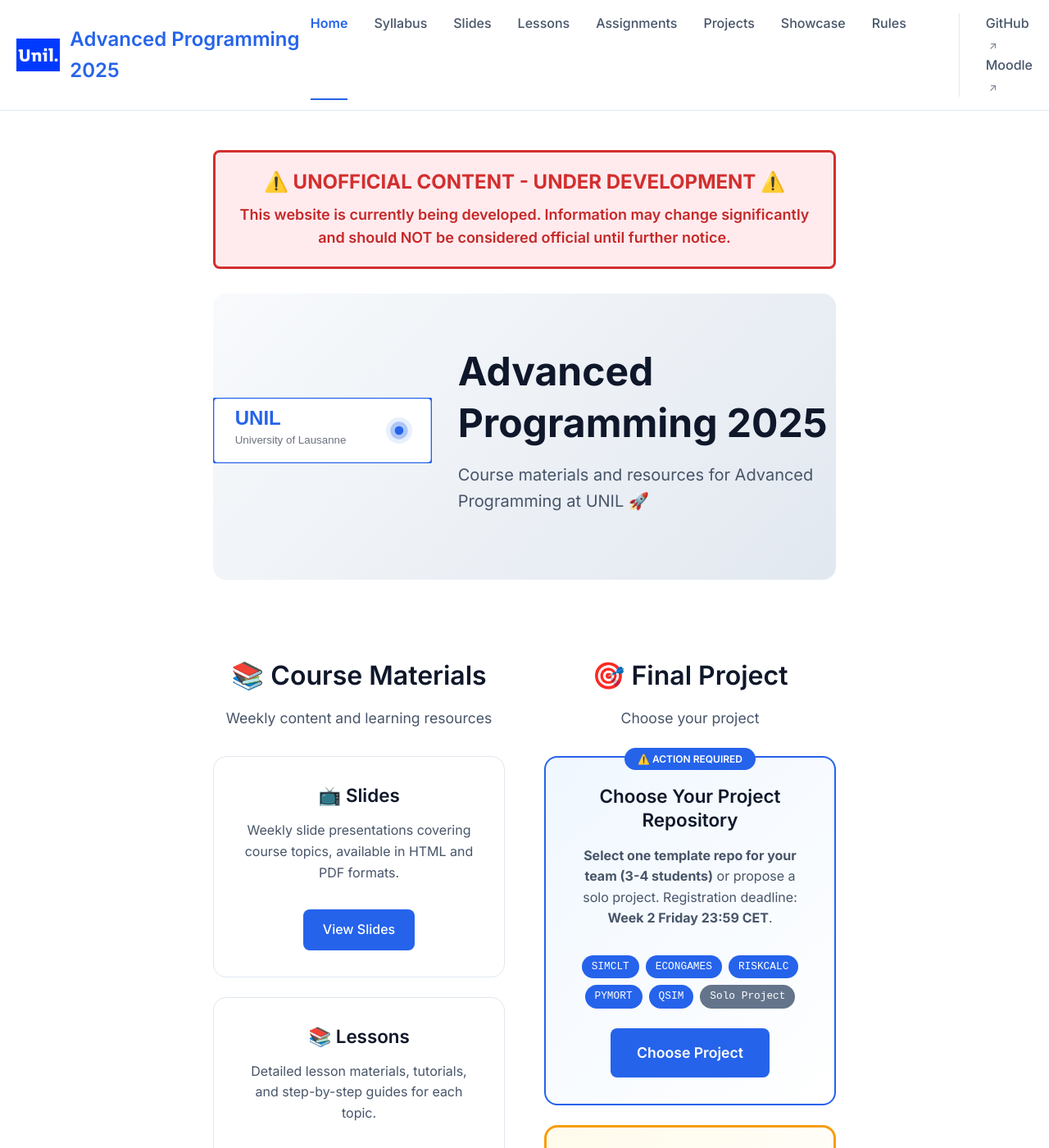
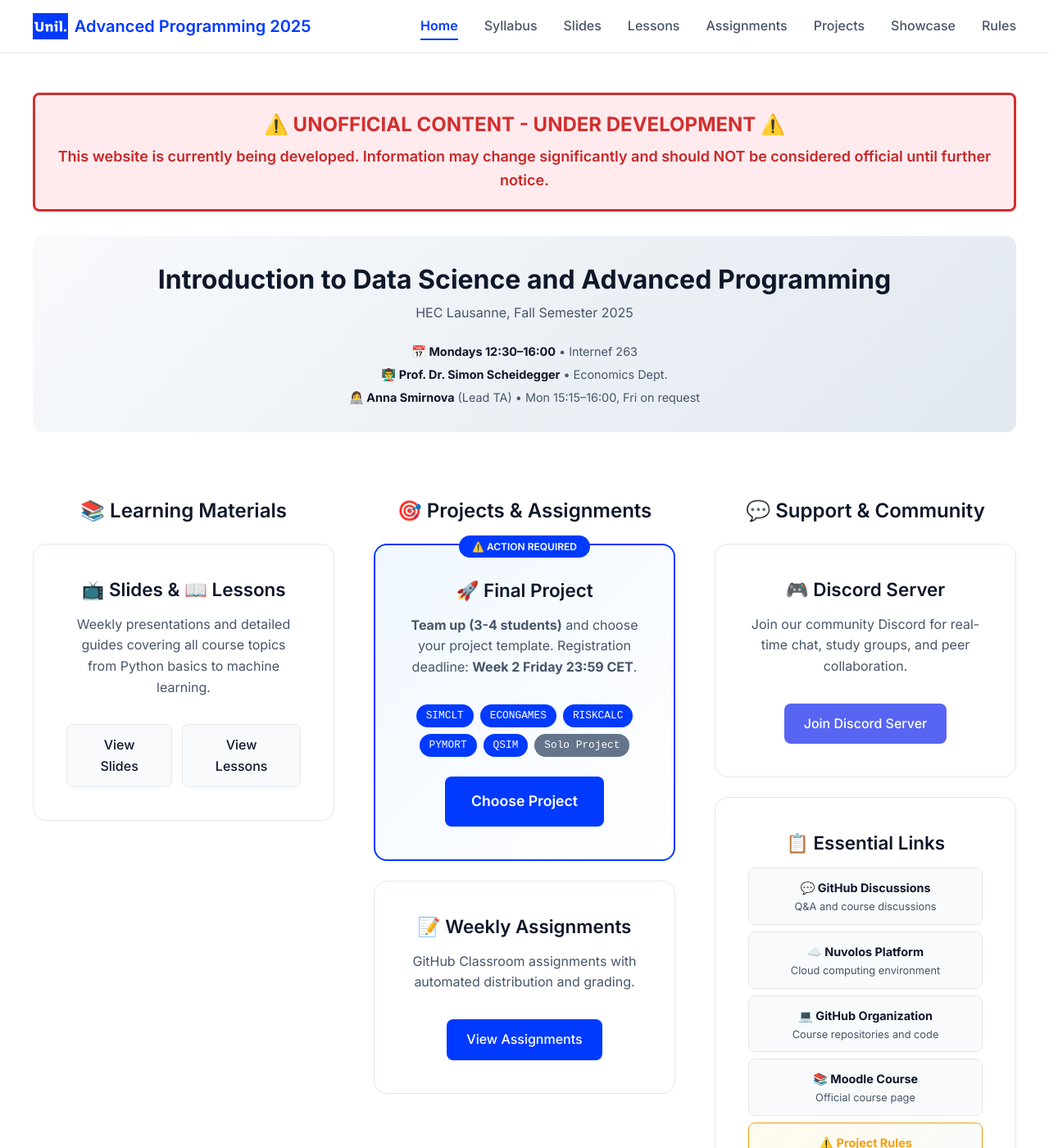
Before and after one commit to ap-unil-2025/course-materials, a Jekyll site: the page built from docs/index.html, in a window 1280 px wide and 1400 px high. Shown: the whole window at 82% size. Built offline with Jekyll 4.4.1, drawn with Linux system fonts in a browser that asks for light colours; some of the changed text lies outside the part shown.

Commit message:
Redesign homepage with improved layout and UNIL branding
- Reorganize homepage into clean 3-column layout (Materials/Projects/Support)
- Use official UNIL blue color (#003aff) throughout site
- Consolidate course info into hero section with essential details
- Add Discord server card and comprehensive support links
- Remove external nav links and integrate into support section
- Optimize navigation spacing and logo sizing
- Expand site width from 800px to 1400px for better card layout
- Improve mobile responsiveness with progressive column stacking

🤖 Generated with Claude Code

Co-Authored-By: Claude <noreply@anthropic.com>

```diff
--- a/docs/assets/css/style.scss
+++ b/docs/assets/css/style.scss
@@ -4,7 +4,7 @@
 @import url('https://fonts.googleapis.com/css2?family=Inter:wght@300;400;500;600;700&family=JetBrains+Mono:wght@400;500&display=swap');
 
 :root {
-  --primary-color: #2563eb;
+  --primary-color: #003aff;
   --secondary-color: #64748b;
   --accent-color: #0f172a;
   --background-color: #ffffff;
@@ -33,9 +33,9 @@ body {
 }
 
 .wrapper {
-  max-width: 1600px;
+  max-width: 1400px;
   margin: 0 auto;
-  padding: 0 20px;
+  padding: 0 40px;
 }
 
 .site-header {
@@ -58,8 +58,8 @@ body {
 .site-title {
   display: flex;
   align-items: center;
-  gap: 0.75rem;
-  font-size: 1.5rem;
+  gap: 0.5rem;
+  font-size: 1.25rem;
   font-weight: 600;
   color: var(--primary-color);
   text-decoration: none;
@@ -72,7 +72,7 @@ body {
 }
 
 .site-logo {
-  height: 40px;
+  height: 32px;
   width: auto;
   transition: transform 0.2s ease;
 }
@@ -82,7 +82,7 @@ body {
 }
 
 .site-title-text {
-  font-size: 1.5rem;
+  font-size: 1.25rem;
   font-weight: 600;
 }
 
@@ -159,9 +159,14 @@ body {
   margin-left: 1rem;
 }
 
-.page-content, .post-content {
+.post-content {
   max-width: 800px;
   margin: 0 auto;
+}
+
+.page-content {
+  width: 100%;
+  margin: 0;
 }
 
 h1, h2, h3, h4, h5, h6 {
@@ -339,7 +344,7 @@ tr:hover {
 }
 
 .btn:hover {
-  background-color: #1d4ed8;
+  background-color: #0031d9;
   transform: translateY(-1px);
   color: white;
   text-decoration: none;
@@ -358,7 +363,7 @@ tr:hover {
 
 @media (max-width: 768px) {
   .wrapper {
-    padding: 0 15px;
+    padding: 0 20px;
   }
 
   .site-nav {
@@ -367,15 +372,15 @@ tr:hover {
   }
 
   .site-title {
-    gap: 0.5rem;
+    gap: 0.375rem;
   }
 
   .site-logo {
-    height: 32px;
+    height: 28px;
   }
 
   .site-title-text {
-    font-size: 1.25rem;
+    font-size: 1.125rem;
   }
 
   .nav-links {
--- a/docs/index.html
+++ b/docs/index.html
@@ -9,57 +9,40 @@ layout: default
 
 <div class="home">
     <section class="hero">
-        <div class="hero-header">
-            <img src="{{ '/assets/images/unil-logo.svg' | relative_url }}" alt="UNIL Logo" class="hero-logo">
         <div class="hero-text">
-                <h1 class="hero-title">Advanced Programming 2025</h1>
-                <p class="hero-subtitle">Course materials and resources for Advanced Programming at UNIL 🚀</p>
+            <h1 class="hero-title">Introduction to Data Science and Advanced Programming</h1>
+            <p class="hero-subtitle">HEC Lausanne, Fall Semester 2025</p>
+        </div>
+        <div class="course-essentials">
+            <div class="essential-info">
+                <span class="info-item"><strong>📅 Mondays 12:30–16:00</strong> • Internef 263</span>
+                <span class="info-item"><strong>👨‍🏫 Prof. Dr. Simon Scheidegger</strong> • Economics Dept.</span>
+                <span class="info-item"><strong>👩‍💻 Anna Smirnova</strong> (Lead TA) • Mon 15:15–16:00, Fri on request</span>
             </div>
         </div>
     </section>
 
     <section class="content-sections">
-        <!-- Side-by-side Materials and Projects -->
-        <div class="main-content-grid">
-            <!-- Course Materials -->
-            <div class="section-rubric">
-                <h2 class="rubric-title">📚 Course Materials</h2>
-                <p class="rubric-subtitle">Weekly content and learning resources</p>
-                <div class="rubric-grid compact">
-                    <div class="content-card">
-                        <h3>📺 Slides</h3>
-                        <p>Weekly slide presentations covering course topics, available in HTML and PDF formats.</p>
-                        <a href="{{ '/slides' | relative_url }}" class="btn">View Slides</a>
-                    </div>
-
-                    <div class="content-card">
-                        <h3>📚 Lessons</h3>
-                        <p>Detailed lesson materials, tutorials, and step-by-step guides for each topic.</p>
-                        <a href="{{ '/lessons' | relative_url }}" class="btn">View Lessons</a>
-                    </div>
-
-                    <div class="content-card">
-                        <h3>📝 Assignments</h3>
-                        <p>GitHub Classroom assignments with automated distribution and submission tracking.</p>
-                        <a href="{{ '/assignments' | relative_url }}" class="btn">View Assignments</a>
-                    </div>
-
-                    <div class="content-card">
-                        <h3>💬 Q&A Discussions</h3>
-                        <p>Ask questions, get help, and discuss course topics with classmates and instructors.</p>
-                        <a href="https://github.com/ap-unil-2025/course-materials/discussions" target="_blank" class="btn">Join Discussions <span class="external-icon">↗</span></a>
+        <div class="three-column-grid">
+            <!-- Column 1: Learning Materials -->
+            <div class="column-section">
+                <h2 class="column-title">📚 Learning Materials</h2>
+                <div class="content-card single-card">
+                    <h3>📺 Slides & 📖 Lessons</h3>
+                    <p>Weekly presentations and detailed guides covering all course topics from Python basics to machine learning.</p>
+                    <div class="card-actions">
+                        <a href="{{ '/slides' | relative_url }}" class="btn btn-secondary">View Slides</a>
+                        <a href="{{ '/lessons' | relative_url }}" class="btn btn-secondary">View Lessons</a>
                     </div>
                 </div>
             </div>
 
-            <!-- Final Project -->
-            <div class="section-rubric">
-                <h2 class="rubric-title">🎯 Final Project</h2>
-                <p class="rubric-subtitle">Choose your project</p>
-                <div class="rubric-grid compact">
+            <!-- Column 2: Projects & Assignments -->
+            <div class="column-section">
+                <h2 class="column-title">🎯 Projects & Assignments</h2>
                 <div class="content-card priority-card">
-                        <h3>Choose Your Project Repository</h3>
-                        <p><strong>Select one template repo for your team (3-4 students)</strong> or propose a solo project. Registration deadline: <strong>Week 2 Friday 23:59 CET</strong>.</p>
+                    <h3>🚀 Final Project</h3>
+                    <p><strong>Team up (3-4 students)</strong> and choose your project template. Registration deadline: <strong>Week 2 Friday 23:59 CET</strong>.</p>
                     <div class="project-options">
                         <a href="{{ '/projects/simclt' | relative_url }}" class="option-tag">SIMCLT</a>
                         <a href="{{ '/projects/econgames' | relative_url }}" class="option-tag">ECONGAMES</a>
@@ -70,130 +53,135 @@ layout: default
                     </div>
                     <a href="{{ '/projects' | relative_url }}" class="btn btn-primary">Choose Project</a>
                 </div>
-
-                    <div class="content-card rules-card">
-                        <h3>📋 Rules & Requirements</h3>
-                        <p><strong>⚠️ REQUIRED READING:</strong> Complete rulebook with technical requirements, deliverables, and assessment criteria.</p>
-                        <!-- <div class="rules-warning">
-                            <p>🚨 <strong>READ THE RULES FIRST!</strong> 🚨</p>
-                            <p>No excuses accepted for not reading project requirements!</p>
-                        </div> -->
-                        <a href="{{ '/PROJECT_RULES' | relative_url }}" class="btn btn-warning">📋 READ RULES NOW</a>
+                <div class="content-card">
+                    <h3>📝 Weekly Assignments</h3>
+                    <p>GitHub Classroom assignments with automated distribution and grading.</p>
+                    <a href="{{ '/assignments' | relative_url }}" class="btn">View Assignments</a>
+                </div>
             </div>
 
-                    <div class="content-card showcase-card">
-                        <h3>🏆 Project Showcase</h3>
-                        <p>Get inspired by exceptional final projects from previous Advanced Programming cohorts.</p>
-                        <a href="{{ '/showcase' | relative_url }}" class="btn">View Showcase</a>
+            <!-- Column 3: Support & Community -->
+            <div class="column-section">
+                <h2 class="column-title">💬 Support & Community</h2>
+                <div class="content-card">
+                    <h3>🎮 Discord Server</h3>
+                    <p>Join our community Discord for real-time chat, study groups, and peer collaboration.</p>
+                    <a href="#" class="btn btn-discord">Join Discord Server</a>
+                </div>
+                <div class="content-card">
+                    <h3>📋 Essential Links</h3>
+                    <div class="link-list">
+                        <a href="https://github.com/ap-unil-2025/course-materials/discussions" target="_blank" class="link-item">
+                            <strong>💬 GitHub Discussions</strong>
+                            <span>Q&A and course discussions</span>
+                        </a>
+                        <a href="https://app.nuvolos.cloud/enroll/class/RshD654gzU4" target="_blank" class="link-item">
+                            <strong>☁️ Nuvolos Platform</strong>
+                            <span>Cloud computing environment</span>
+                        </a>
+                        <a href="https://github.com/ap-unil-2025" target="_blank" class="link-item">
+                            <strong>💻 GitHub Organization</strong>
+                            <span>Course repositories and code</span>
+                        </a>
+                        <a href="https://moodle.unil.ch/course/view.php?id=33778" target="_blank" class="link-item">
+                            <strong>📚 Moodle Course</strong>
+                            <span>Official course page</span>
+                        </a>
+                        <a href="{{ '/PROJECT_RULES' | relative_url }}" class="link-item rules-link">
+                            <strong>⚠️ Project Rules</strong>
+                            <span>REQUIRED READING - No excuses!</span>
+                        </a>
                     </div>
                 </div>
             </div>
         </div>
-
     </section>
 
-    <section class="quick-access">
-        <h2>Quick Access</h2>
-        <div class="quick-links">
-            <a href="{{ '/slides/practice/' | relative_url }}" class="quick-link">📊 Practice Slides</a>
-            <a href="https://github.com/ap-unil-2025/course-materials/discussions" target="_blank" class="quick-link">💬 Q&A Discussions <span class="external-icon">↗</span></a>
-            <a href="https://github.com" target="_blank" class="quick-link">💻 GitHub <span class="external-icon">↗</span></a>
-        </div>
-    </section>
 </div>
 
 <style>
 .hero {
     text-align: center;
-    padding: 4rem 0;
+    padding: 2rem 0;
     background: linear-gradient(135deg, #f8fafc 0%, #e2e8f0 100%);
-    border-radius: 1rem;
-    margin-bottom: 4rem;
-}
-
-.hero-header {
-    display: flex;
-    align-items: center;
-    justify-content: center;
-    gap: 2rem;
-    margin-bottom: 1rem;
-}
-
-.hero-logo {
-    height: 80px;
-    width: auto;
-    flex-shrink: 0;
+    border-radius: 0.75rem;
+    margin-bottom: 3rem;
 }
 
 .hero-text {
-    text-align: left;
+    text-align: center;
 }
 
 .hero-title {
-    font-size: 3rem;
+    font-size: 2rem;
     font-weight: 700;
-    margin-bottom: 1rem;
+    margin-bottom: 0.5rem;
     color: var(--accent-color);
     margin-top: 0;
 }
 
 .hero-subtitle {
-    font-size: 1.25rem;
+    font-size: 1rem;
     color: var(--text-secondary);
-    margin: 0;
+    margin: 0 0 1.5rem 0;
 }
 
-.main-content-grid {
-    display: grid;
-    grid-template-columns: 1fr 1fr;
-    gap: 3rem;
-    margin-bottom: 4rem;
+.course-essentials {
+    margin-top: 1.5rem;
 }
 
-.section-rubric {
-    margin-bottom: 4rem;
+.essential-info {
+    display: flex;
+    flex-direction: column;
+    gap: 0.5rem;
+    text-align: center;
 }
 
-.rubric-title {
-    text-align: center;
-    font-size: 2rem;
+.info-item {
+    font-size: 0.9rem;
+    color: var(--text-secondary);
+    line-height: 1.4;
+}
+
+.info-item strong {
+    color: var(--text-primary);
+}
+
+.three-column-grid {
+    display: grid;
+    grid-template-columns: repeat(3, minmax(0, 1fr));
+    gap: 3rem;
+    margin-bottom: 3rem;
+    width: 100%;
+}
+
+.column-section {
+    display: flex;
+    flex-direction: column;
+}
+
+.column-title {
+    font-size: 1.5rem;
     font-weight: 600;
     color: var(--accent-color);
-    margin-bottom: 0.5rem;
+    margin-bottom: 1.5rem;
+    text-align: center;
 }
 
-.rubric-subtitle {
-    text-align: center;
-    color: var(--text-secondary);
-    font-size: 1.1rem;
-    margin-bottom: 2rem;
-}
-
-.rubric-grid {
-    display: grid;
-    grid-template-columns: repeat(auto-fit, minmax(300px, 1fr));
-    gap: 2rem;
-}
-
-.rubric-grid.single-card {
-    grid-template-columns: repeat(auto-fit, minmax(400px, 1fr));
-    max-width: 1000px;
-    margin: 0 auto;
-}
-
-.rubric-grid.compact {
-    grid-template-columns: repeat(auto-fit, minmax(250px, 1fr));
-    gap: 1.5rem;
+.content-card.single-card {
+    margin-bottom: 0;
 }
 
 .content-card {
     background: var(--background-color);
     border: 1px solid var(--border-color);
     border-radius: 1rem;
-    padding: 2rem;
+    padding: 2.5rem;
     text-align: center;
     transition: transform 0.2s ease, box-shadow 0.2s ease;
     position: relative;
+    margin-bottom: 1.5rem;
+    min-height: 200px;
 }
 
 .content-card:hover {
@@ -211,6 +199,76 @@ layout: default
 .content-card p {
     color: var(--text-secondary);
     margin-bottom: 2rem;
+}
+
+.card-actions {
+    display: flex;
+    gap: 0.75rem;
+    justify-content: center;
+}
+
+.btn-discord {
+    background: #5865f2;
+    color: white;
+    font-weight: 500;
+}
+
+.btn-discord:hover {
+    background: #4752c4;
+    color: white;
+    text-decoration: none;
+}
+
+.link-list {
+    display: flex;
+    flex-direction: column;
+    gap: 0.5rem;
+}
+
+.link-item {
+    display: flex;
+    flex-direction: column;
+    padding: 0.75rem;
+    background: var(--surface-color);
+    border: 1px solid var(--border-color);
+    border-radius: 0.5rem;
+    text-decoration: none;
+    transition: all 0.2s ease;
+}
+
+.link-item:hover {
+    background: var(--border-color);
+    transform: translateY(-1px);
+    text-decoration: none;
+}
+
+.link-item strong {
+    color: var(--text-primary);
+    font-size: 0.9rem;
+    margin-bottom: 0.25rem;
+}
+
+.link-item span {
+    color: var(--text-secondary);
+    font-size: 0.8rem;
+    line-height: 1.3;
+}
+
+.link-item:hover strong {
+    color: var(--primary-color);
+}
+
+.link-item.rules-link {
+    border-color: var(--warning-color);
+    background: linear-gradient(135deg, #fffbeb 0%, var(--surface-color) 100%);
+}
+
+.link-item.rules-link strong {
+    color: var(--warning-color);
+}
+
+.link-item.rules-link:hover {
+    background: linear-gradient(135deg, #fef3c7 0%, var(--border-color) 100%);
 }
 
 .priority-card {
@@ -256,7 +314,7 @@ layout: default
 }
 
 .option-tag:hover {
-    background: #1d4ed8;
+    background: #0031d9;
     color: white;
     transform: translateY(-1px);
     text-decoration: none;
@@ -279,7 +337,7 @@ layout: default
 }
 
 .btn-primary:hover {
-    background: #1d4ed8;
+    background: #0031d9;
     color: white;
     transform: translateY(-1px);
     text-decoration: none;
@@ -326,42 +384,6 @@ layout: default
 }
 
 
-.quick-access {
-    text-align: center;
-    margin-top: 4rem;
-    padding-top: 3rem;
-    border-top: 1px solid var(--border-color);
-}
-
-.quick-access h2 {
-    margin-bottom: 2rem;
-}
-
-.quick-links {
-    display: flex;
-    justify-content: center;
-    flex-wrap: wrap;
-    gap: 1rem;
-}
-
-.quick-link {
-    display: inline-block;
-    background-color: var(--surface-color);
-    color: var(--text-primary);
-    padding: 0.75rem 1.5rem;
-    border-radius: 9999px;
-    text-decoration: none;
-    font-weight: 500;
-    transition: background-color 0.2s ease, transform 0.1s ease;
-    border: 1px solid var(--border-color);
-}
-
-.quick-link:hover {
-    background-color: var(--border-color);
-    transform: translateY(-1px);
-    color: var(--text-primary);
-    text-decoration: none;
-}
 
 .external-icon {
     font-size: 0.8em;
@@ -369,66 +391,62 @@ layout: default
     margin-left: 0.25rem;
 }
 
-@media (max-width: 1024px) {
-    .main-content-grid {
+@media (max-width: 1100px) {
+    .three-column-grid {
+        grid-template-columns: 1fr 1fr;
+        gap: 2.5rem;
+    }
+
+    .column-section:last-child {
+        grid-column: 1 / -1;
+    }
+}
+
+@media (max-width: 768px) {
+    .three-column-grid {
         grid-template-columns: 1fr;
         gap: 2rem;
     }
 
-    .rubric-grid.compact {
-        grid-template-columns: repeat(auto-fit, minmax(250px, 1fr));
+    .column-section:last-child {
+        grid-column: auto;
+    }
+
+    .content-card {
+        padding: 2rem;
+        min-height: auto;
     }
 }
 
 @media (max-width: 768px) {
-    .hero-header {
-        flex-direction: column;
-        gap: 1rem;
-    }
-
-    .hero-logo {
-        height: 60px;
-    }
-
-    .hero-text {
-        text-align: center;
-    }
-
     .hero-title {
-        font-size: 2rem;
+        font-size: 1.5rem;
     }
 
     .hero-subtitle {
-        font-size: 1rem;
+        font-size: 0.9rem;
     }
 
     .hero {
-        padding: 2rem 0;
+        padding: 1.5rem 0;
+        margin-bottom: 2rem;
     }
 
-    .main-content-grid {
-        grid-template-columns: 1fr;
-        gap: 1.5rem;
+    .essential-info {
+        gap: 0.75rem;
     }
 
-    .section-rubric {
-        margin-bottom: 3rem;
+    .info-item {
+        font-size: 0.85rem;
     }
 
-    .rubric-title {
-        font-size: 1.5rem;
+    .three-column-grid {
+        gap: 2rem;
     }
 
-    .rubric-subtitle {
-        font-size: 1rem;
-        margin-bottom: 1.5rem;
-    }
-
-    .rubric-grid,
-    .rubric-grid.single-card,
-    .rubric-grid.compact {
-        grid-template-columns: 1fr;
-        gap: 1.5rem;
+    .column-title {
+        font-size: 1.25rem;
+        margin-bottom: 1rem;
     }
 
     .content-card {
@@ -459,10 +477,5 @@ layout: default
         font-size: 1rem;
     }
 
-    .quick-links {
-        flex-direction: column;
-        align-items: center;
-    }
-
 }
 </style>
```
Also changed, not shown: docs/_data/navigation.yml (+5 -5 lines), docs/_slides/practice/week-00_slides.md (+16 -5 lines). Lines whose indentation alone changed are shown as unchanged.
